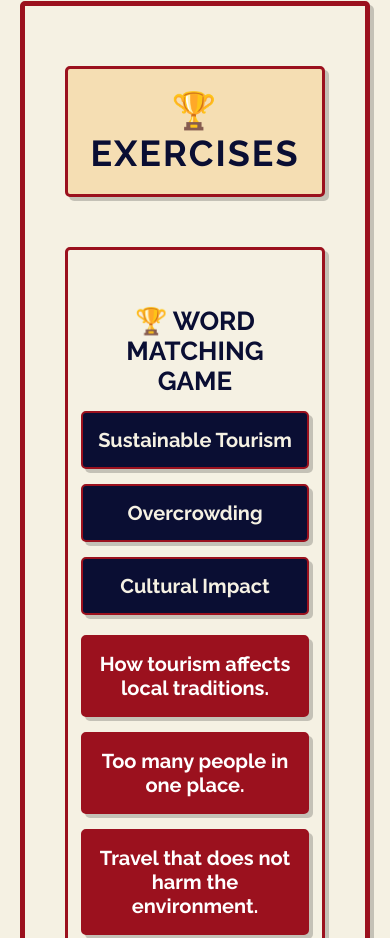
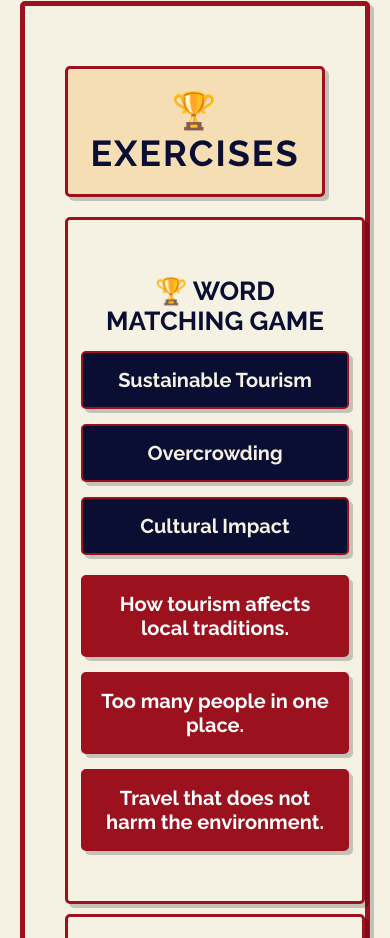
Before and after one commit to RajaaiGHassan/englishclass, a plain HTML site: page index.html in a window 390 px wide. Shown: the part 6209-7147 px from the top of the page. Drawn offline with nearby package versions, Linux system fonts and the light colour scheme.

Commit message:
Update style.css

```diff
--- a/style.css
+++ b/style.css
@@ -970,9 +970,16 @@ input[type="text"]:focus {
     }
 
     .quiz-container {
-        max-width: 100%;
-        padding: 20px;
+        max-width: 95%;
+        width: 90%;
+        padding: 15px;
+        margin: 10px auto;
+        text-align: center;
+        overflow: hidden;
+        word-wrap: break-word;
+        white-space: normal;
     }
+
 
     button {
         width: 90%;
@@ -981,6 +988,13 @@ input[type="text"]:focus {
     .spacer {
         max-width: 90%;
         padding: 20px;
+    }
+
+    #app {
+        width: 100%;
+        text-align: center;
+        overflow: hidden;
+        word-wrap: break-word;
     }
 }
 
```
